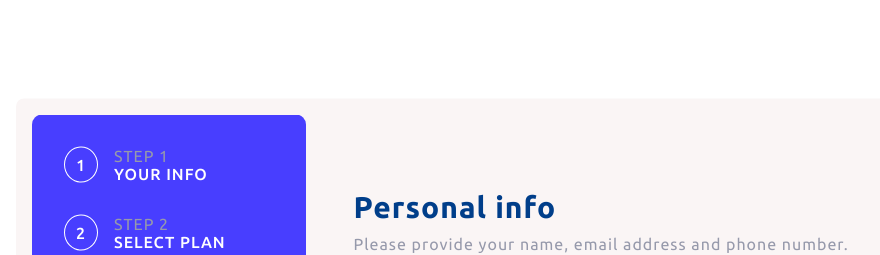
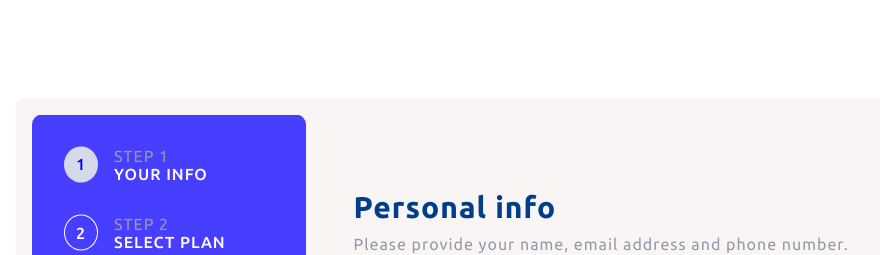
Before and after one commit to Khaled91Alkhatib/frontend-mentor-multi-step-form, a React (Create React App) app: page / in a window 1280 px wide. Shown: the top 255 px of the page, without its empty margins (176-1056 px from the left). Built offline with nearby package versions, Linux system fonts and the light colour scheme.

Commit message:
Import userInputs from context and call object keys correctly in the return

```diff
--- a/src/components/SideNav.jsx
+++ b/src/components/SideNav.jsx
@@ -5,7 +5,7 @@ import '../styles/SideNav.scss';
 import desktopSidebar from '../assests/images/bg-sidebar-desktop.svg';
 
 const SideNav = () => {
-  const { yourInfo, plan, addOns, summary } = useContext(GeneralContext);
+  const { userInputs, summary } = useContext(GeneralContext);
 
   return (
     <div className='all-steps'>
@@ -14,7 +14,7 @@ const SideNav = () => {
       <div className='inside-image'>
 
         <div className='number-to-step'>
-          <div className={yourInfo ? "active-number" : "number"} >1</div>
+          <div className={userInputs.yourInfo ? "active-number" : "number"} >1</div>
           <div className='number-name'>
             <div className='step'>STEP 1</div>
             <div className='name'>YOUR INFO</div>
@@ -22,7 +22,7 @@ const SideNav = () => {
         </div>
 
         <div className='number-to-step'>
-          <div className={plan ? "active-number" : "number"}>2</div>
+          <div className={userInputs.plan ? "active-number" : "number"}>2</div>
           <div className='number-name'>
             <div className='step'>STEP 2</div>
             <div className='name'>SELECT PLAN</div>
@@ -30,7 +30,7 @@ const SideNav = () => {
         </div>
 
         <div className='number-to-step'>
-          <div className={addOns ? "active-number" : "number"}>3</div>
+          <div className={userInputs.addOns ? "active-number" : "number"}>3</div>
           <div className='number-name'>
             <div className='step'>STEP 3</div>
             <div className='name'>ADD-ONS</div>
```
